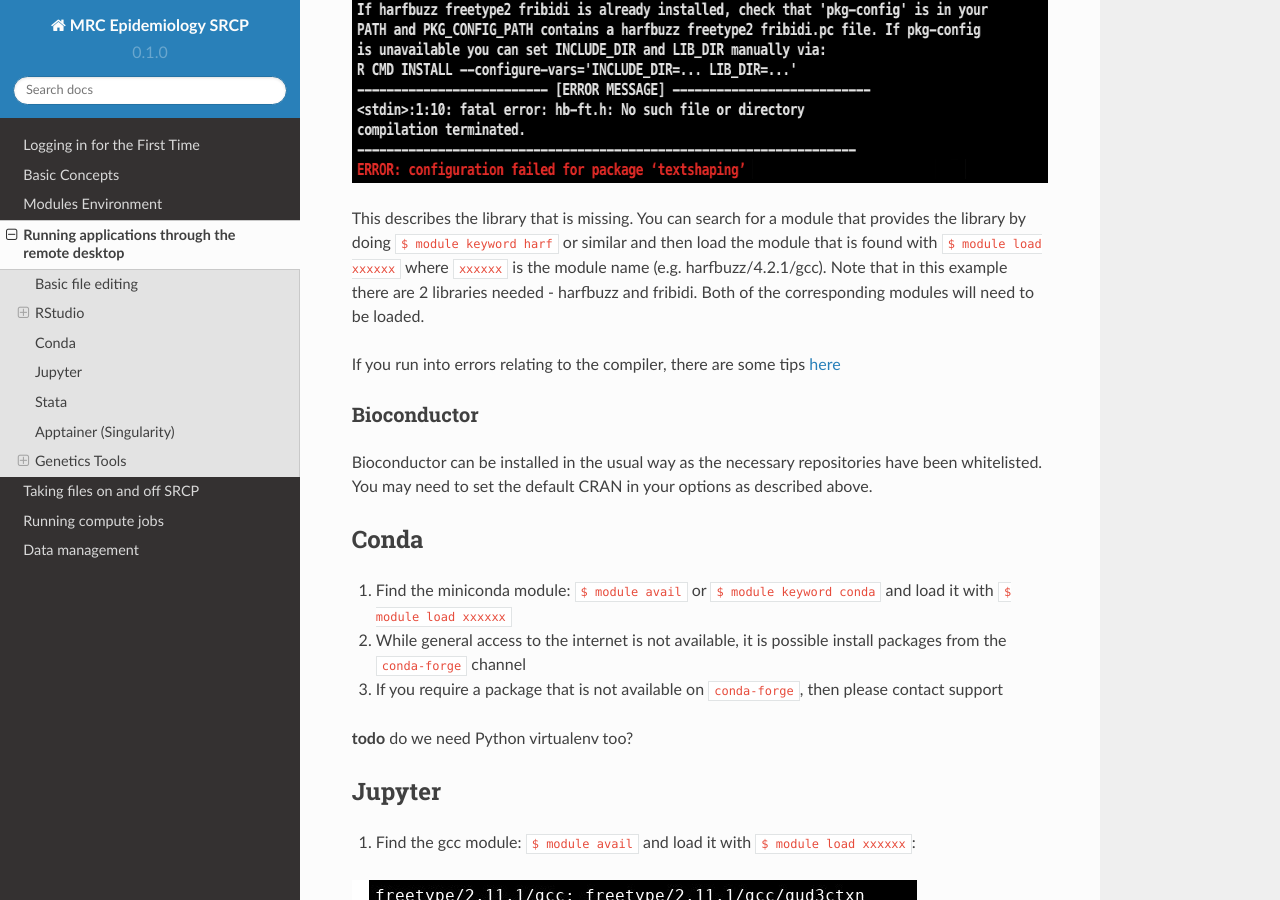
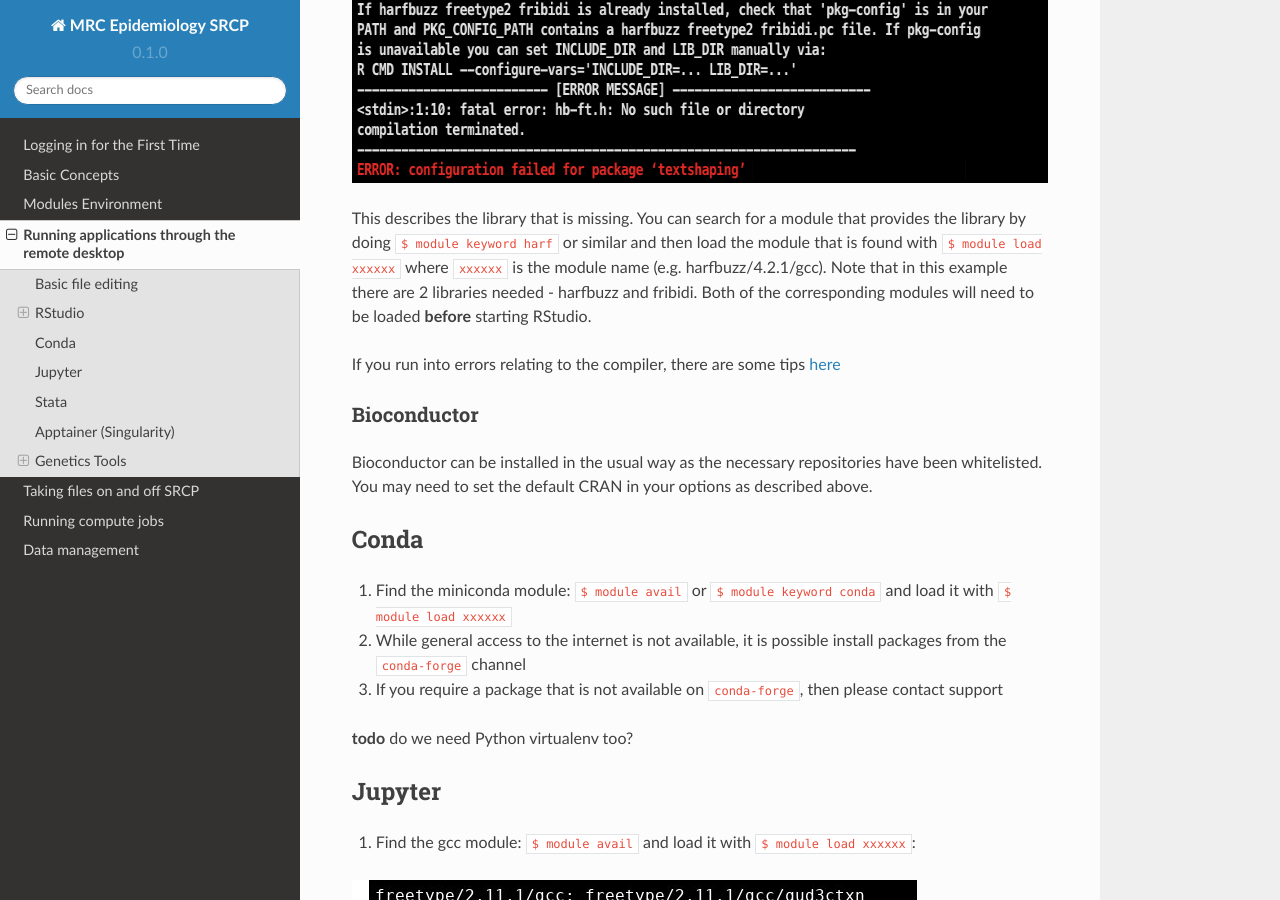
Before and after one commit to epi-analysis/SRCP_docs, a Sphinx documentation site: the page built from docs/source/03-Running-applications-through-the-remote-desktop.rst, in a window 1280 px wide and 900 px high, scrolled down 1734 px. Built offline with Sphinx 7.4.7 and the Read the Docs theme 2.0.0, drawn with Linux system fonts in a browser that asks for light colours.

Commit message:
Update 03-Running-applications-through-the-remote-desktop.rst

```diff
--- a/docs/source/03-Running-applications-through-the-remote-desktop.rst
+++ b/docs/source/03-Running-applications-through-the-remote-desktop.rst
@@ -33,7 +33,7 @@
   :scale: 100 %
   :alt: Rerror
 
-This describes the library that is missing. You can search for a module that provides the library by doing ``$ module keyword harf`` or similar and then load the module that is found with ``$ module load xxxxxx`` where ``xxxxxx`` is the module name (e.g. harfbuzz/4.2.1/gcc). Note that in this example there are 2 libraries needed - harfbuzz and fribidi. Both of the corresponding modules will need to be loaded.
+This describes the library that is missing. You can search for a module that provides the library by doing ``$ module keyword harf`` or similar and then load the module that is found with ``$ module load xxxxxx`` where ``xxxxxx`` is the module name (e.g. harfbuzz/4.2.1/gcc). Note that in this example there are 2 libraries needed - harfbuzz and fribidi. Both of the corresponding modules will need to be loaded **before** starting RStudio.
 
 If you run into errors relating to the compiler, there are some tips `here <https://docs.hpc.cam.ac.uk/hpc/software-packages/r.html#installing-r-packages>`__
 
```
